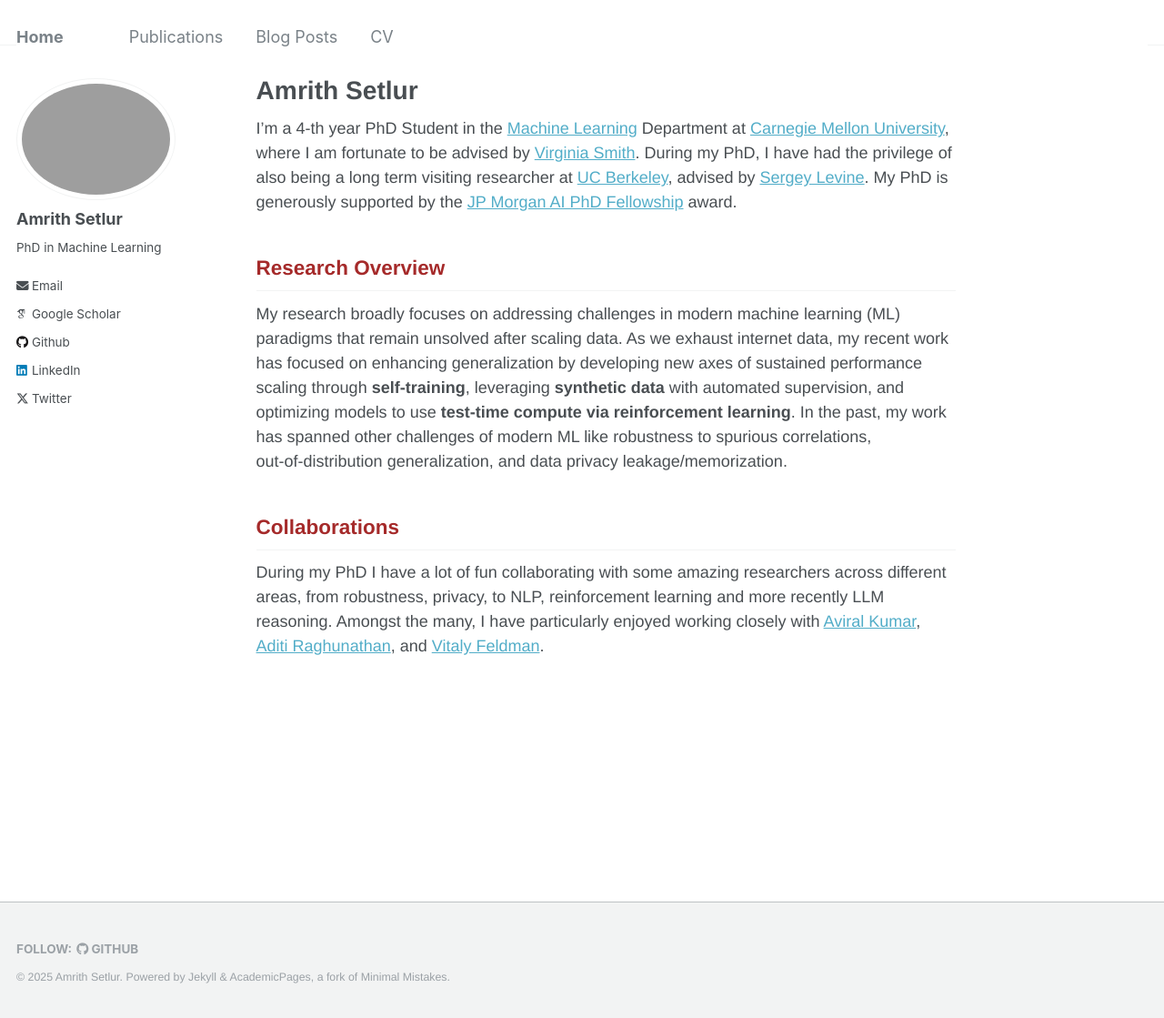
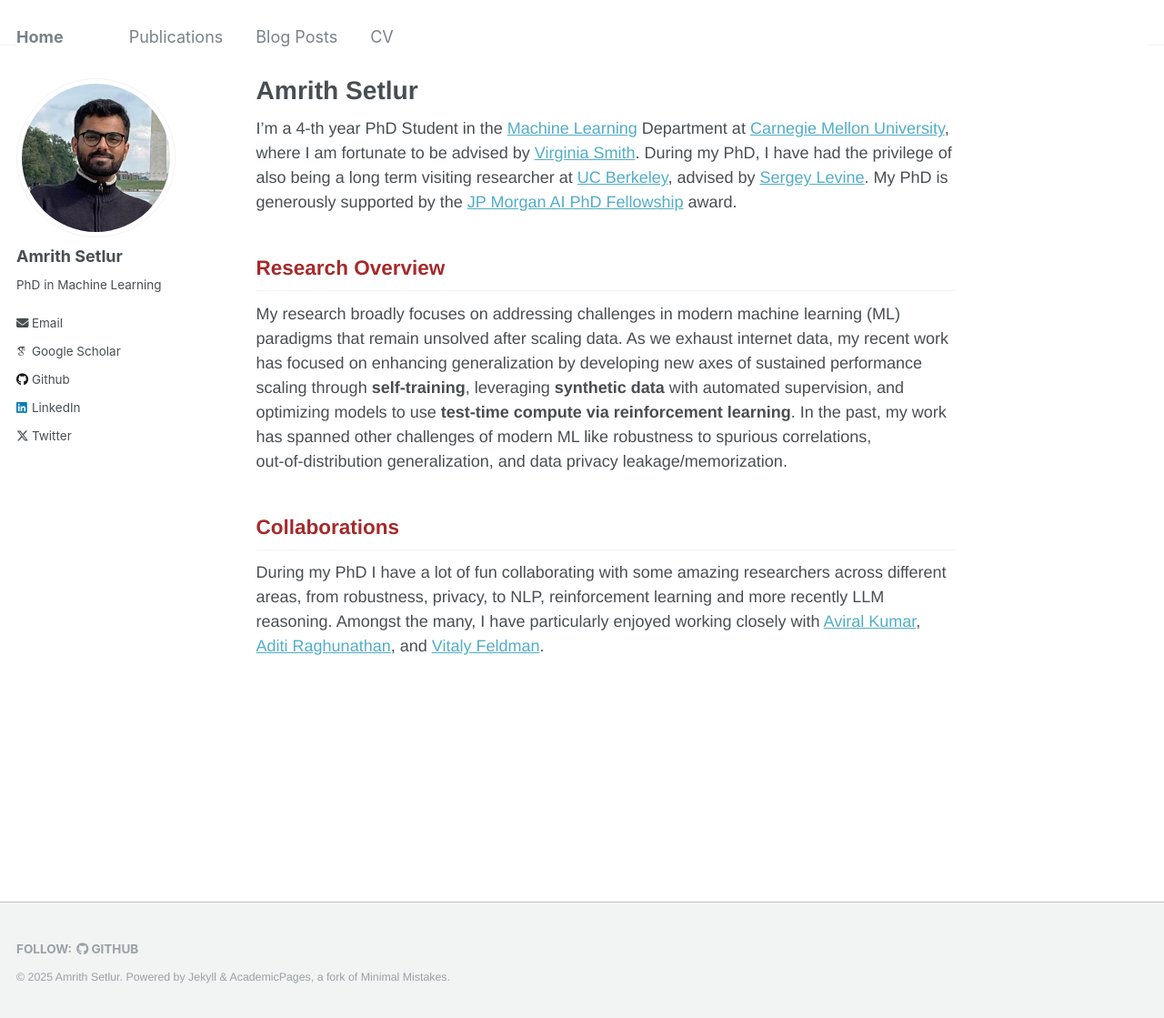
Before and after one commit to ars22/ars22.github.io, a Jekyll site: the page built from _pages/about.md, in a window 1280 px wide and 1119 px high. Shown: the whole window at 91% size. Built offline with Jekyll 4.4.1, drawn with Linux system fonts in a browser that asks for light colours; some web fonts are replaced.

Commit message:
fix image

```diff
--- a/_config.yml
+++ b/_config.yml
@@ -21,7 +21,7 @@ repository               : "ars22/ars22.github.io"
 #               Additional customization can be done by editing /_includes/author-profile.html
 author:
   # Biographic information
-  avatar           : "profile_pic.png"
+  avatar           : "small_profile_pic.jpg"
   name             : "Amrith Setlur"
   pronouns         : # example: "she/her"
   bio              : "PhD in Machine Learning"
```
Also changed, not shown: images/small_profile_pic.JPG (added).
